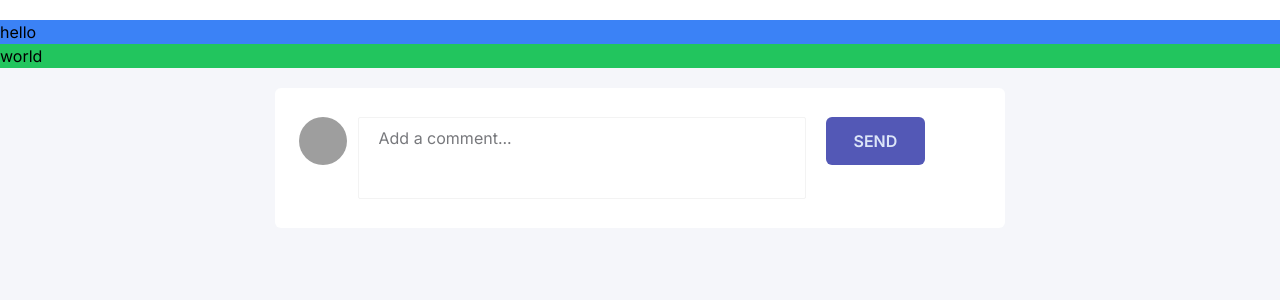
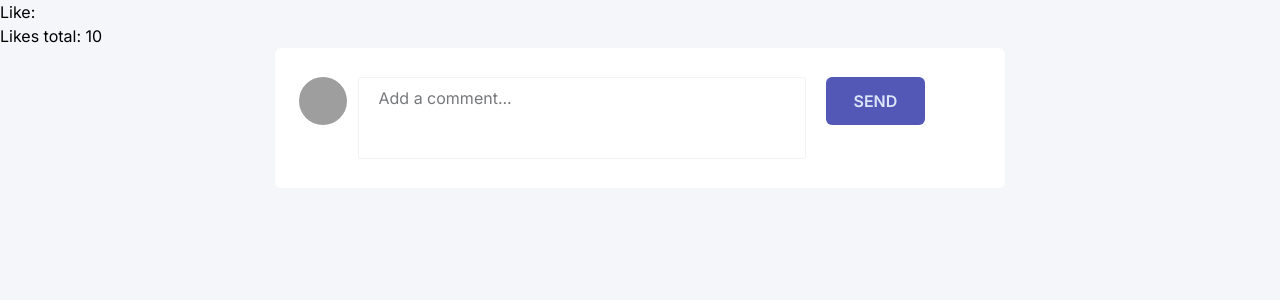
Before and after one commit to nisharga/comment-list, a Next.js app: page / in a window 1280 px wide. Shown: the top 300 px of the page. Built offline with nearby package versions, Linux system fonts and the light colour scheme; grey boxes are pictures that could not be loaded.

Commit message:
comment-list single

```diff
--- a/src/app/Components/CommentList.tsx
+++ b/src/app/Components/CommentList.tsx
@@ -1,10 +1,10 @@
 import React from 'react'
+import Likes from './Likes'
 
 const CommentList = () => {
   return (
-    <div className='my-5'>
-      <h5 className='bg-blue-500'>hello</h5>
-      <h5 className='bg-green-500'>world</h5>
+    <div className=''>
+      Like: <Likes totalLike={10} />
     </div>
   )
 }
--- /dev/null
+++ b/src/app/Components/Likes.tsx
@@ -0,0 +1,11 @@
+import { FC } from "react";
+
+interface IProps {
+  totalLike: number;
+}
+
+const Likes: FC<IProps> = ({ totalLike }) => {
+  return <div>Likes total: {totalLike}</div>;
+};
+
+export default Likes;
```
